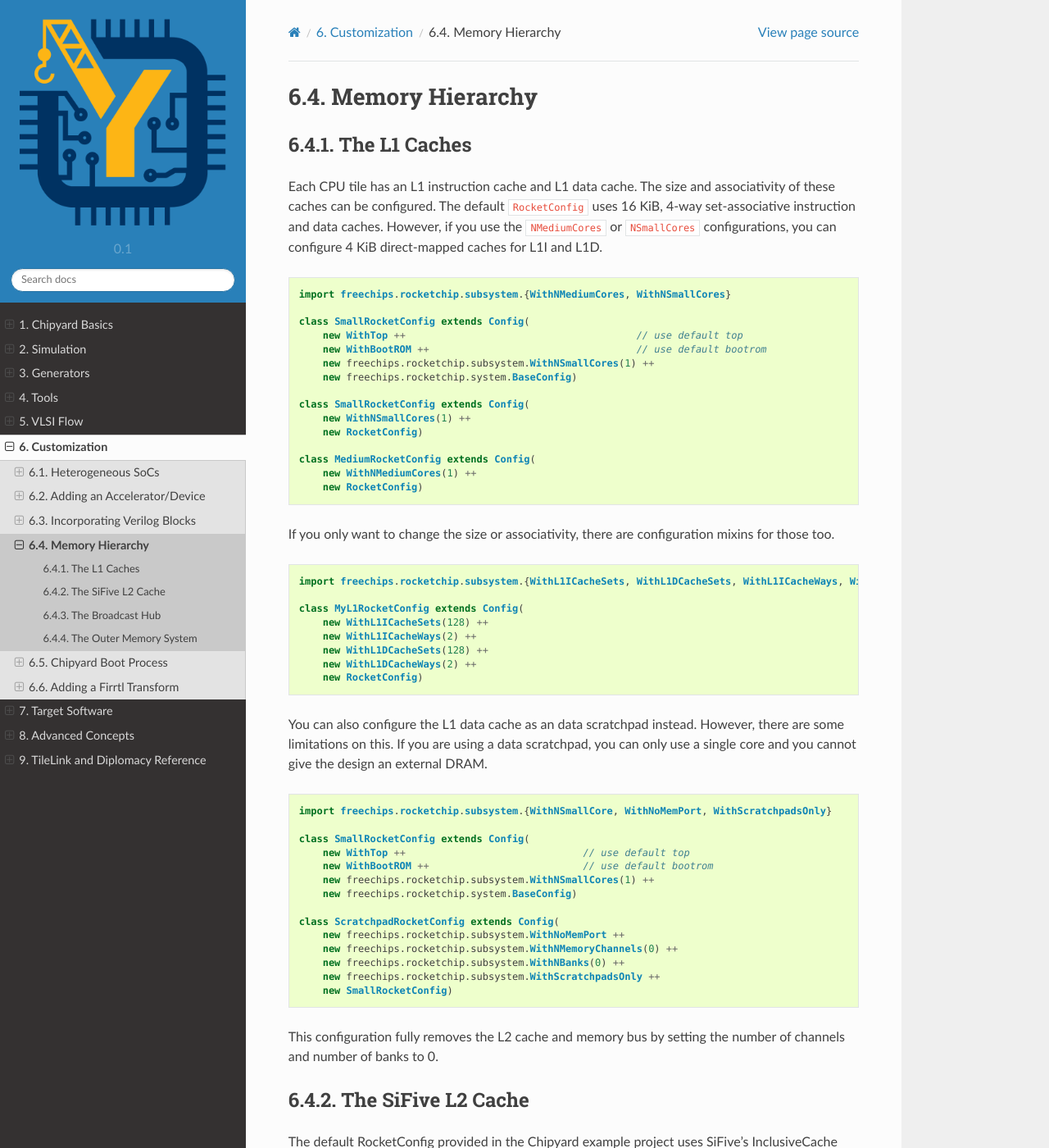
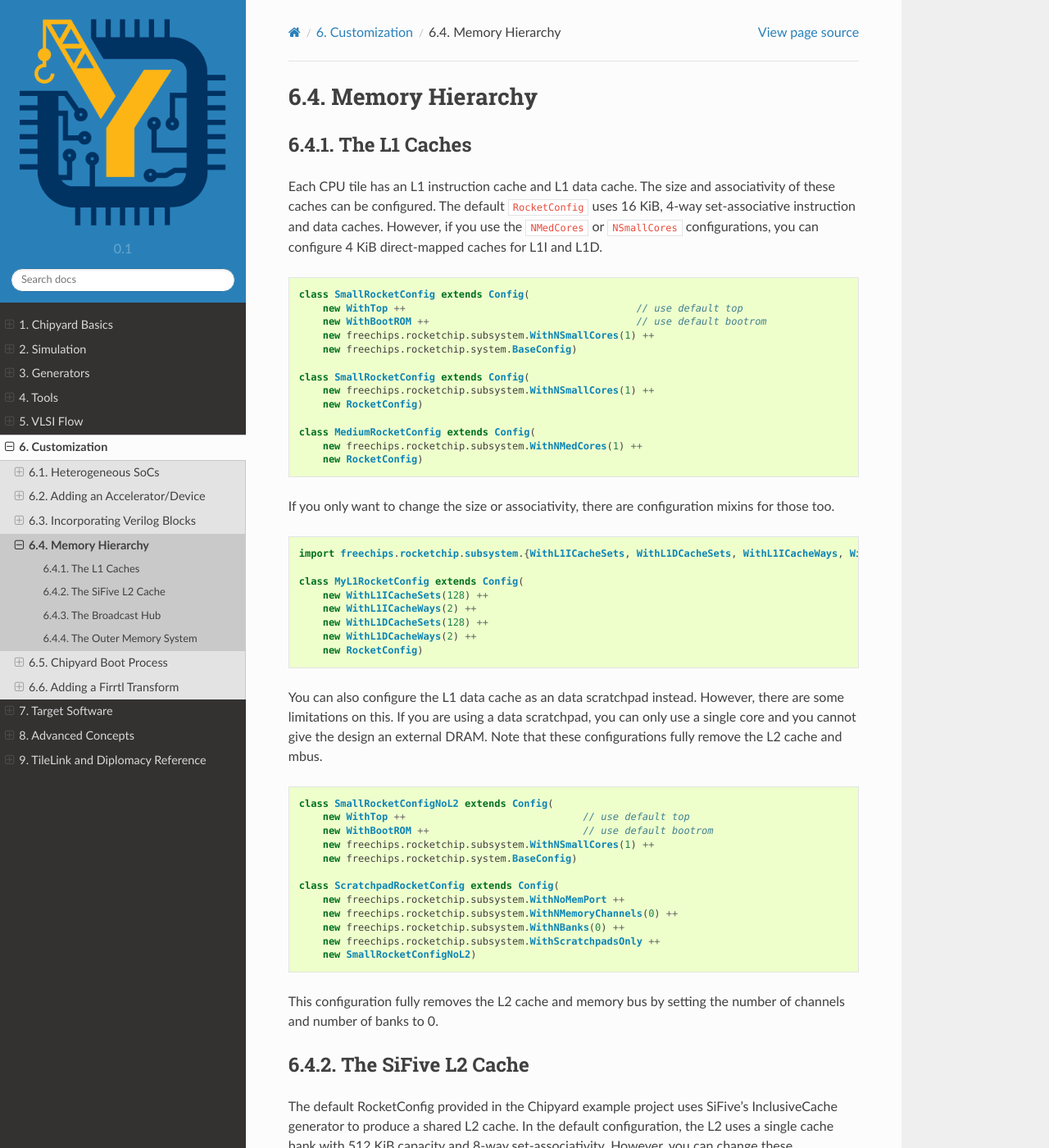
Before and after one commit to ucb-bar/chipyard, a Sphinx documentation site: the page built from docs/Customization/Memory-Hierarchy.rst, in a window 1280 px wide and 1400 px high. Shown: the whole window at 82% size. Built offline with Sphinx 7.4.7 and the Read the Docs theme 2.0.0, drawn with Linux system fonts in a browser that asks for light colours.

Commit message:
Update memory hierarchy doc for PR

```diff
--- a/docs/Customization/Memory-Hierarchy.rst
+++ b/docs/Customization/Memory-Hierarchy.rst
@@ -9,12 +9,10 @@ The L1 Caches
 Each CPU tile has an L1 instruction cache and L1 data cache. The size and
 associativity of these caches can be configured. The default ``RocketConfig``
 uses 16 KiB, 4-way set-associative instruction and data caches. However,
-if you use the ``NMediumCores`` or ``NSmallCores`` configurations, you can
+if you use the ``NMedCores`` or ``NSmallCores`` configurations, you can
 configure 4 KiB direct-mapped caches for L1I and L1D.
 
 .. code-block:: scala
-
-    import freechips.rocketchip.subsystem.{WithNMediumCores, WithNSmallCores}
 
     class SmallRocketConfig extends Config(
         new WithTop ++                                       // use default top
@@ -23,11 +21,11 @@ configure 4 KiB direct-mapped caches for L1I and L1D.
         new freechips.rocketchip.system.BaseConfig)
 
     class SmallRocketConfig extends Config(
-        new WithNSmallCores(1) ++
+        new freechips.rocketchip.subsystem.WithNSmallCores(1) ++
         new RocketConfig)
 
     class MediumRocketConfig extends Config(
-        new WithNMediumCores(1) ++
+        new freechips.rocketchip.subsystem.WithNMedCores(1) ++
         new RocketConfig)
 
 If you only want to change the size or associativity, there are configuration
@@ -47,12 +45,11 @@ mixins for those too.
 You can also configure the L1 data cache as an data scratchpad instead.
 However, there are some limitations on this. If you are using a data scratchpad,
 you can only use a single core and you cannot give the design an external DRAM.
+Note that these configurations fully remove the L2 cache and mbus.
 
 .. code-block:: scala
 
-    import freechips.rocketchip.subsystem.{WithNSmallCore, WithNoMemPort, WithScratchpadsOnly}
-
-    class SmallRocketConfig extends Config(
+    class SmallRocketConfigNoL2 extends Config(
         new WithTop ++                              // use default top
         new WithBootROM ++                          // use default bootrom
         new freechips.rocketchip.subsystem.WithNSmallCores(1) ++
@@ -63,7 +60,7 @@ you can only use a single core and you cannot give the design an external DRAM.
         new freechips.rocketchip.subsystem.WithNMemoryChannels(0) ++
         new freechips.rocketchip.subsystem.WithNBanks(0) ++
         new freechips.rocketchip.subsystem.WithScratchpadsOnly ++
-        new SmallRocketConfig)
+        new SmallRocketConfigNoL2)
 
 This configuration fully removes the L2 cache and memory bus by setting the
 number of channels and number of banks to 0.
```
